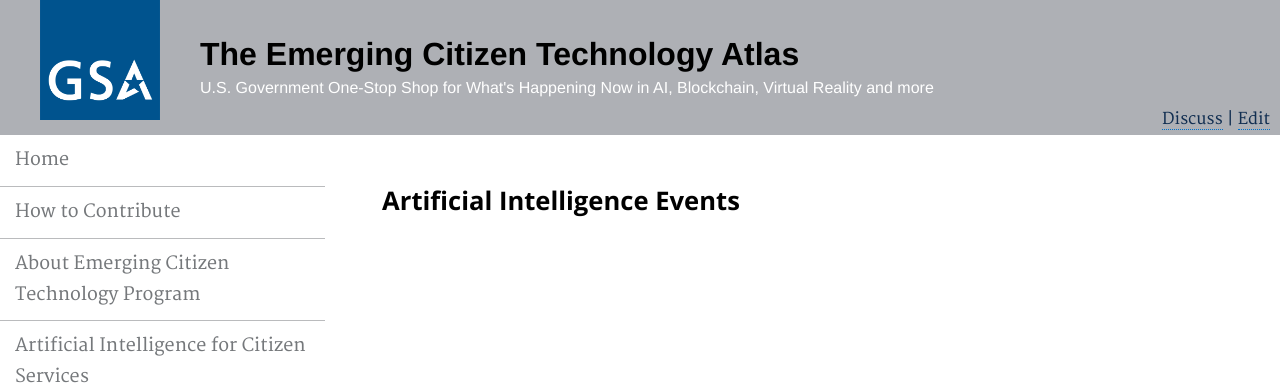
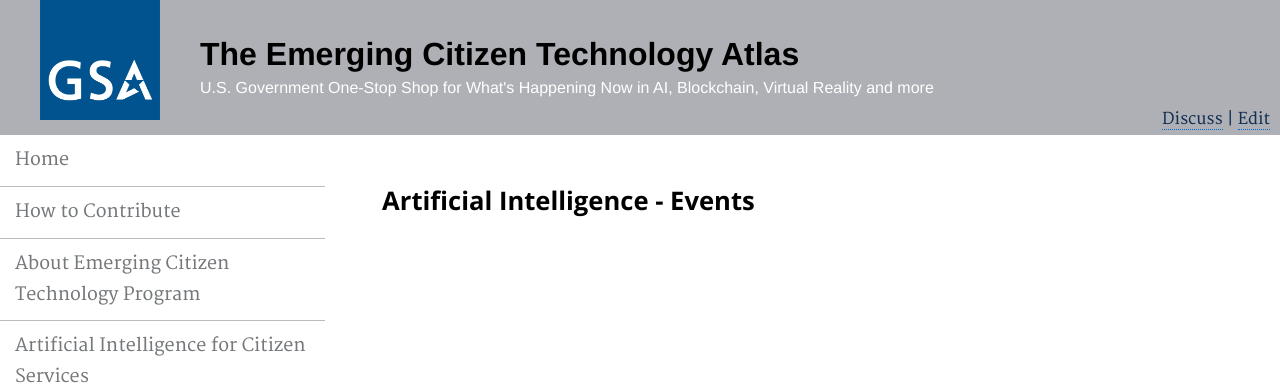
Before and after one commit to GSA/emerging-technology-atlas, a Jekyll site: the page built from pages/artificial-intelligence-events.md, in a window 1280 px wide. Shown: the top 385 px of the page. Built offline with Jekyll 4.4.1, drawn with Linux system fonts in a browser that asks for light colours.

```diff
--- a/pages/artificial-intelligence-events.md
+++ b/pages/artificial-intelligence-events.md
@@ -5,4 +5,4 @@ permalink: /artificial-intelligence-events/
 description: ""
 ---
 
-### Artificial Intelligence Events
+### Artificial Intelligence - Events
```
